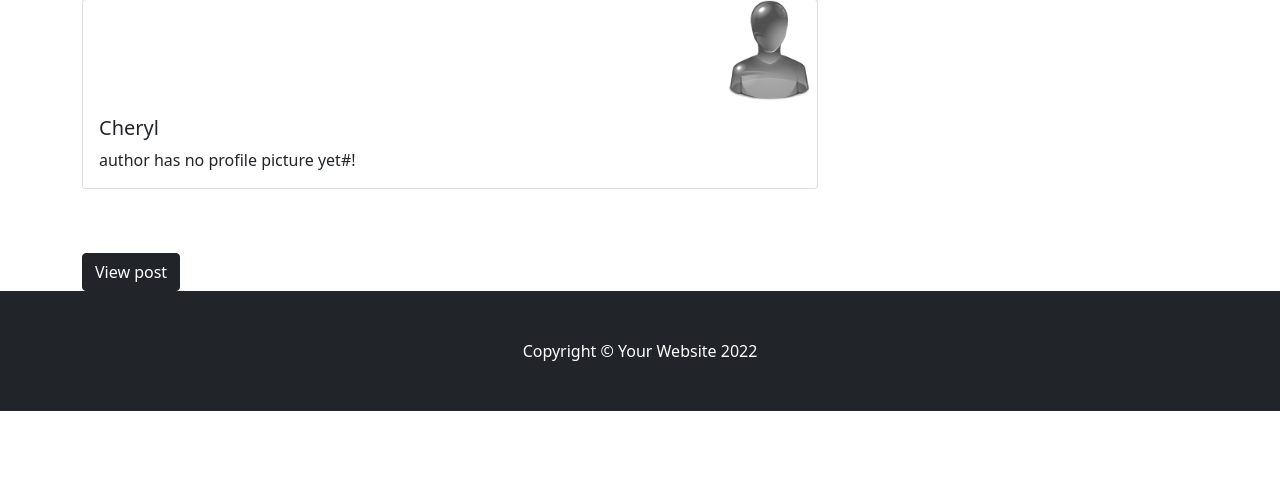
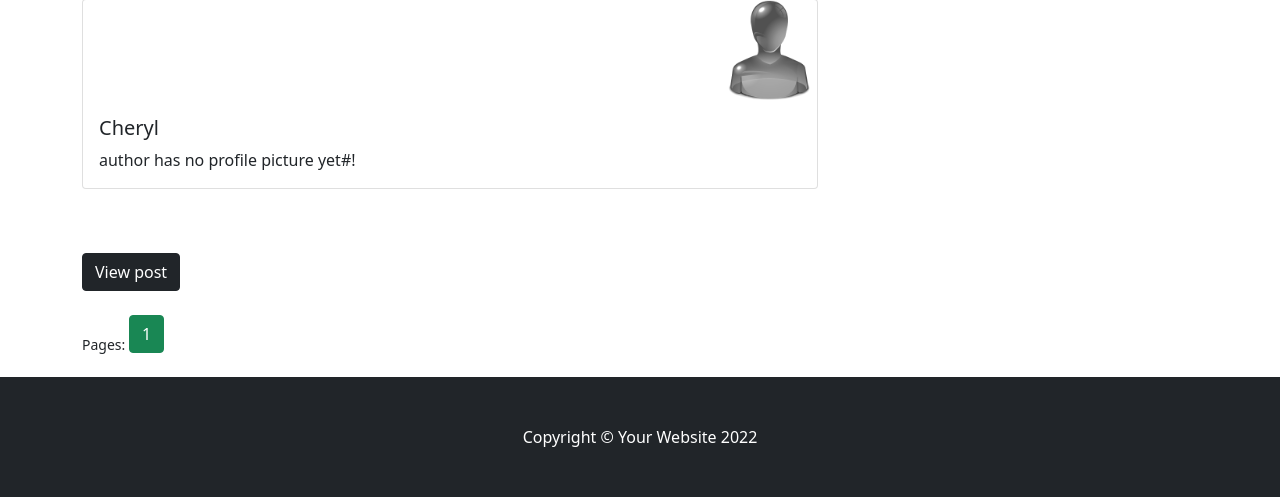
Before and after one commit to NickyFrs/MP3-HMABLOG, a Flask app: page /posts in a window 1280 px wide. Shown: the part 783-1280 px from the top of the page. Before the commit the page ends 1194 px from the top, so only its background shows below. Run offline with Flask 2, Linux system fonts and the light colour scheme; data comes from the database, SQL or seed files in the repository; some libraries are stand-ins or nearby versions.

Commit message:
added pagination to posts

```diff
--- a/app.py
+++ b/app.py
@@ -274,8 +274,11 @@ def post(id):
 # ALL POSTS PAGE
 @app.route('/posts')
 def posts():
-    # grab all the posts from the database
+    # grab the page we want do a query parameter, 1 is the default page
+    page = request.args.get('page', 1, type=int)
+    # grab all the posts from the database and paginate those posts
     posts = Posts.query.order_by(Posts.date_posted)
+    posts = Posts.query.paginate(page=page, per_page=2)
     return render_template('posts.html', posts=posts)
 
 
--- a/templates/posts.html
+++ b/templates/posts.html
@@ -3,7 +3,7 @@
 {% block content %}
     <h1>Blog Posts...</h1>
     <br/>
-    {% for post in posts %}
+    {% for post in posts.items %}
         <h2><a href="{{ url_for('post', id=post.id) }}">{{ post.title }}</a></h2>
 
         <small>by: {{ post.blogger.name }} | on: {{ post.date_posted }}</small><br/>
@@ -47,4 +47,23 @@
             <hr>
         {% endif %}
     {% endfor %}
+    <br/><br/>
+    <div class="row">
+        <small>Pages:
+        <!-- Pagination -->
+        <!-- for loop to create the pages -->
+        {% for page_num in posts.iter_pages() %}
+            <!-- conditional to show different color buttons form the current page we are on and the others -->
+            {% if page_num %}
+                {% if posts.page == page_num %}
+                    <a class="btn btn-success mb-4" href="{{ url_for('posts', page=page_num) }}">{{ page_num }}</a>
+                {% else %}
+                    <a class="btn btn-outline-success mb-4" href="{{ url_for(page=page_num) }}">{{ page_num }}</a>
+                {% endif %}
+            {% else %}
+
+            {% endif %}
+        {% endfor %}
+        </small>
+    </div>
 {% endblock content %}
```
